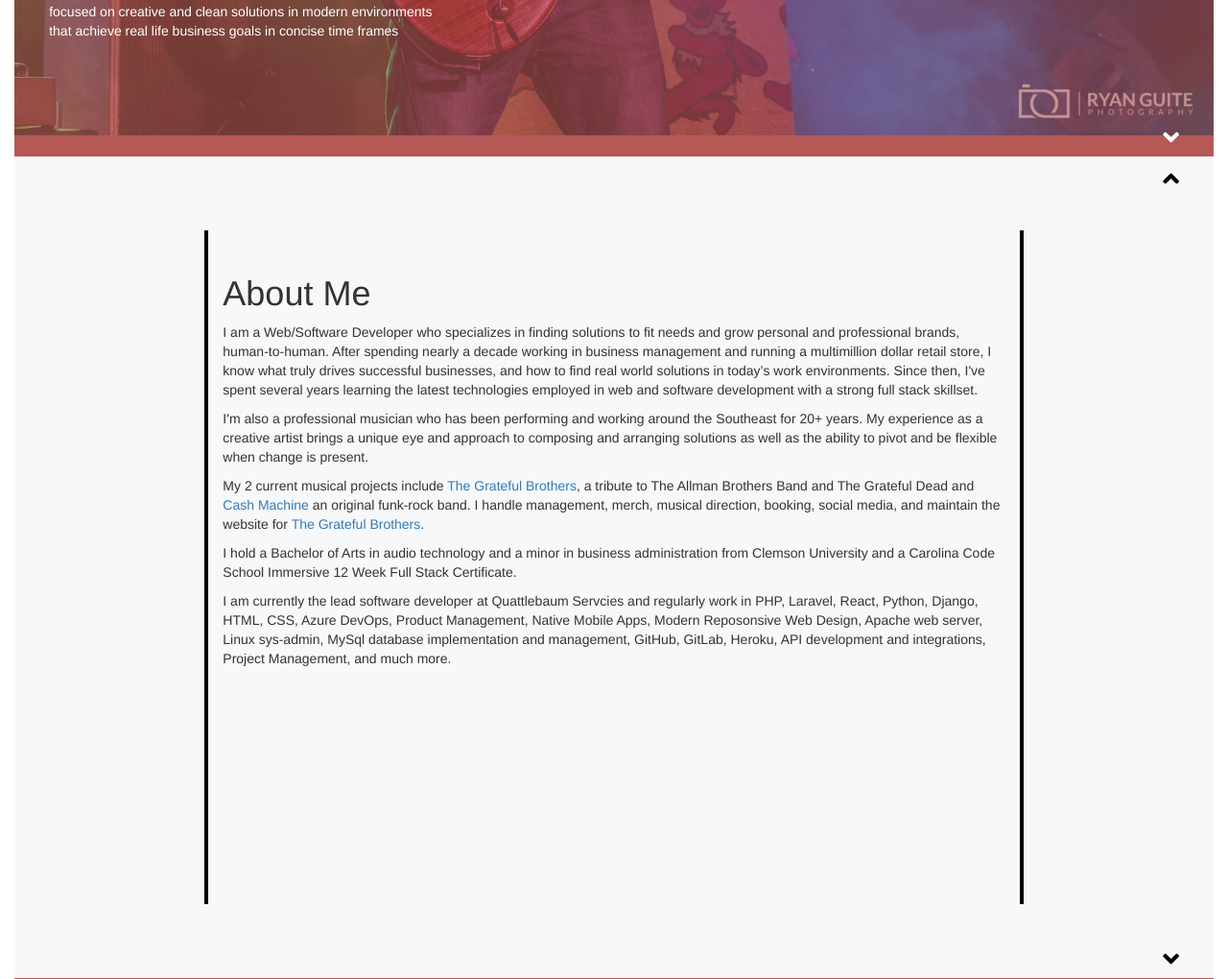
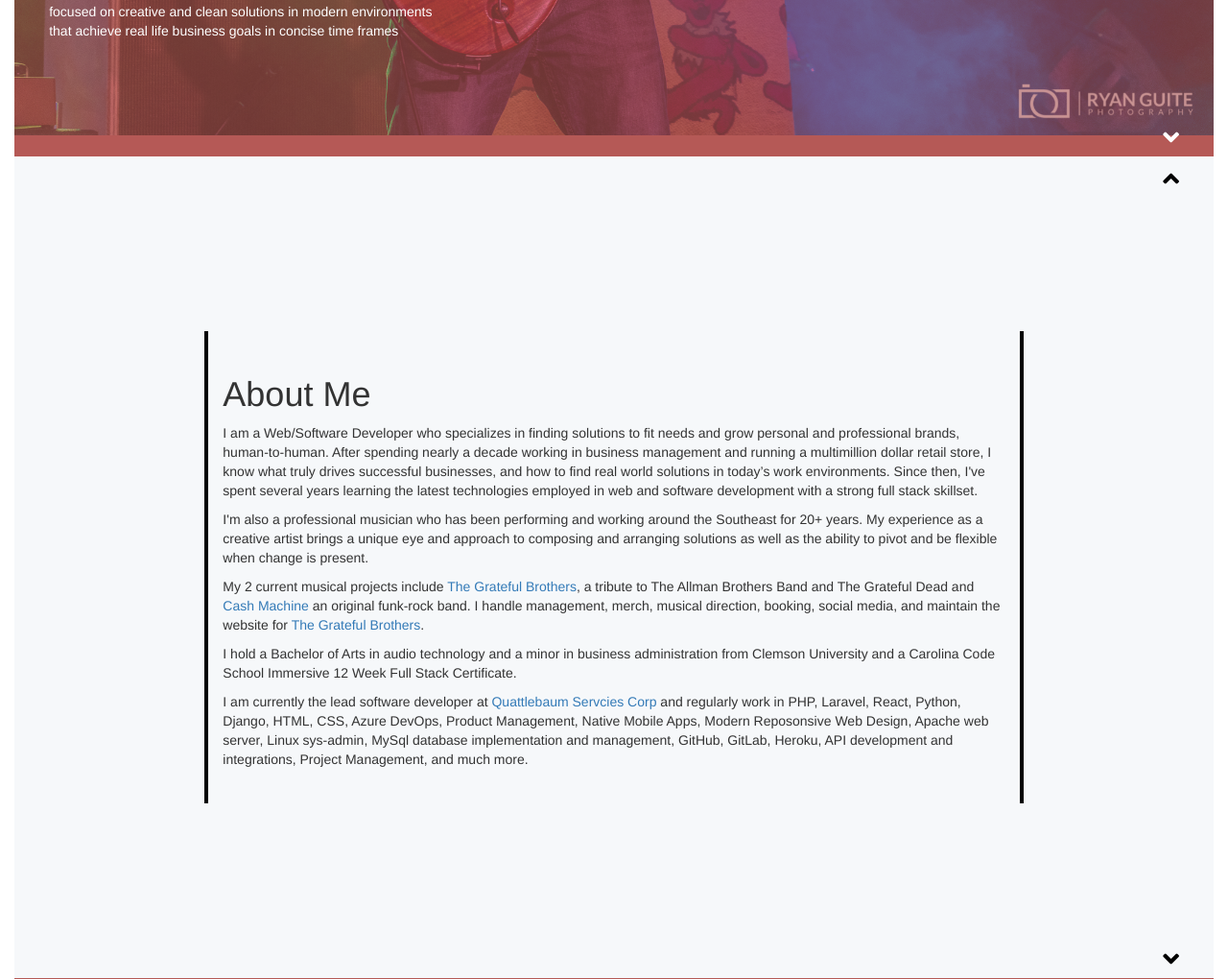
Before and after one commit to Fluffhead88/thigpen-portfolio, a Django app: page / in a window 1280 px wide. Shown: the part 693-1713 px from the top of the page at 96% size. Run offline with Django 3.2, Linux system fonts and the light colour scheme; some libraries are stand-ins or nearby versions; some web fonts are replaced.

Commit message:
styling updates

```diff
--- a/app/templates/index.html
+++ b/app/templates/index.html
@@ -79,7 +79,7 @@
 							pivot and be flexible when change is present.</p>
 						<p>My 2 current musical projects include <a href="https://wwww.thegratefulbrothers.com" >The Grateful Brothers</a>, a tribute to The Allman Brothers Band and The Grateful Dead and <a href="https://www.facebook.com/findacashmachine" >Cash Machine</a> an original funk-rock band. I handle management, merch, musical direction, booking, social media, and maintain the website for <a href="https://wwww.thegratefulbrothers.com" >The Grateful Brothers</a>.</p>
 						<p>I hold a Bachelor of Arts in audio technology and a minor in business administration from Clemson University and a Carolina Code School Immersive 12 Week Full Stack Certificate.</p>
-						<p>I am currently the lead software developer at Quattlebaum Servcies and regularly work in PHP, Laravel, React, Python, Django, HTML, CSS, Azure DevOps, Product Management, Native Mobile Apps, Modern Reposonsive Web Design, Apache web server, Linux sys-admin, MySql database implementation and management, GitHub, GitLab, Heroku, API development and integrations, Project Management, and much more.</p>
+						<p>I am currently the lead software developer at <a href="https://.quattlebaum.co" >Quattlebaum Servcies Corp</a> and regularly work in PHP, Laravel, React, Python, Django, HTML, CSS, Azure DevOps, Product Management, Native Mobile Apps, Modern Reposonsive Web Design, Apache web server, Linux sys-admin, MySql database implementation and management, GitHub, GitLab, Heroku, API development and integrations, Project Management, and much more.</p>
 					</div>
 					<div class="col-2"></div>
 				</div>
--- a/static/css/main.css
+++ b/static/css/main.css
@@ -55,8 +55,7 @@ section {
 }
 
 .about_me_text {
-  margin-top: 6%;
-  margin-bottom: 6%;
+  margin: auto;
   padding: 20pt;
   border-right: 4px solid black;
   border-left: 4px solid black;
```
